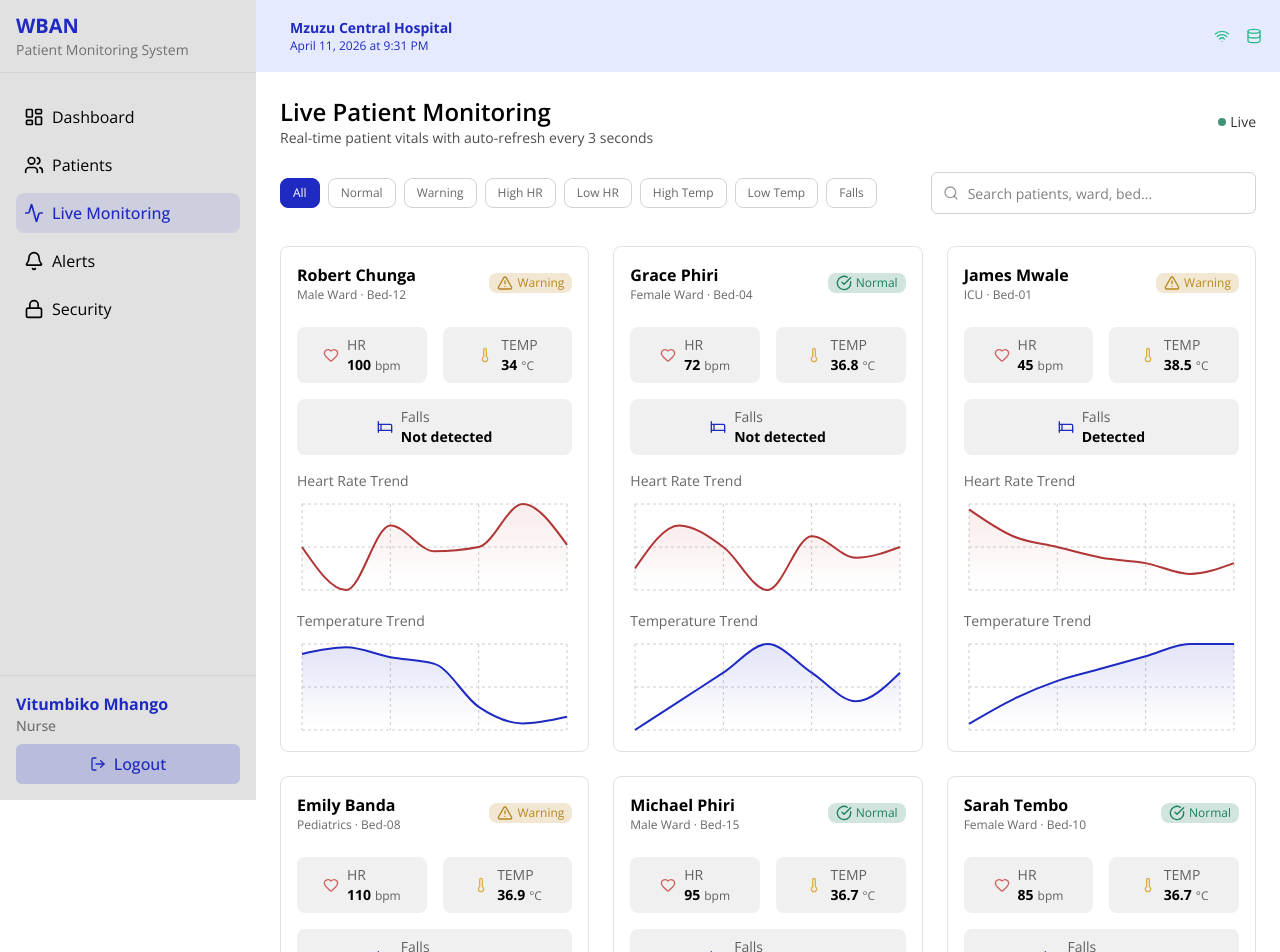
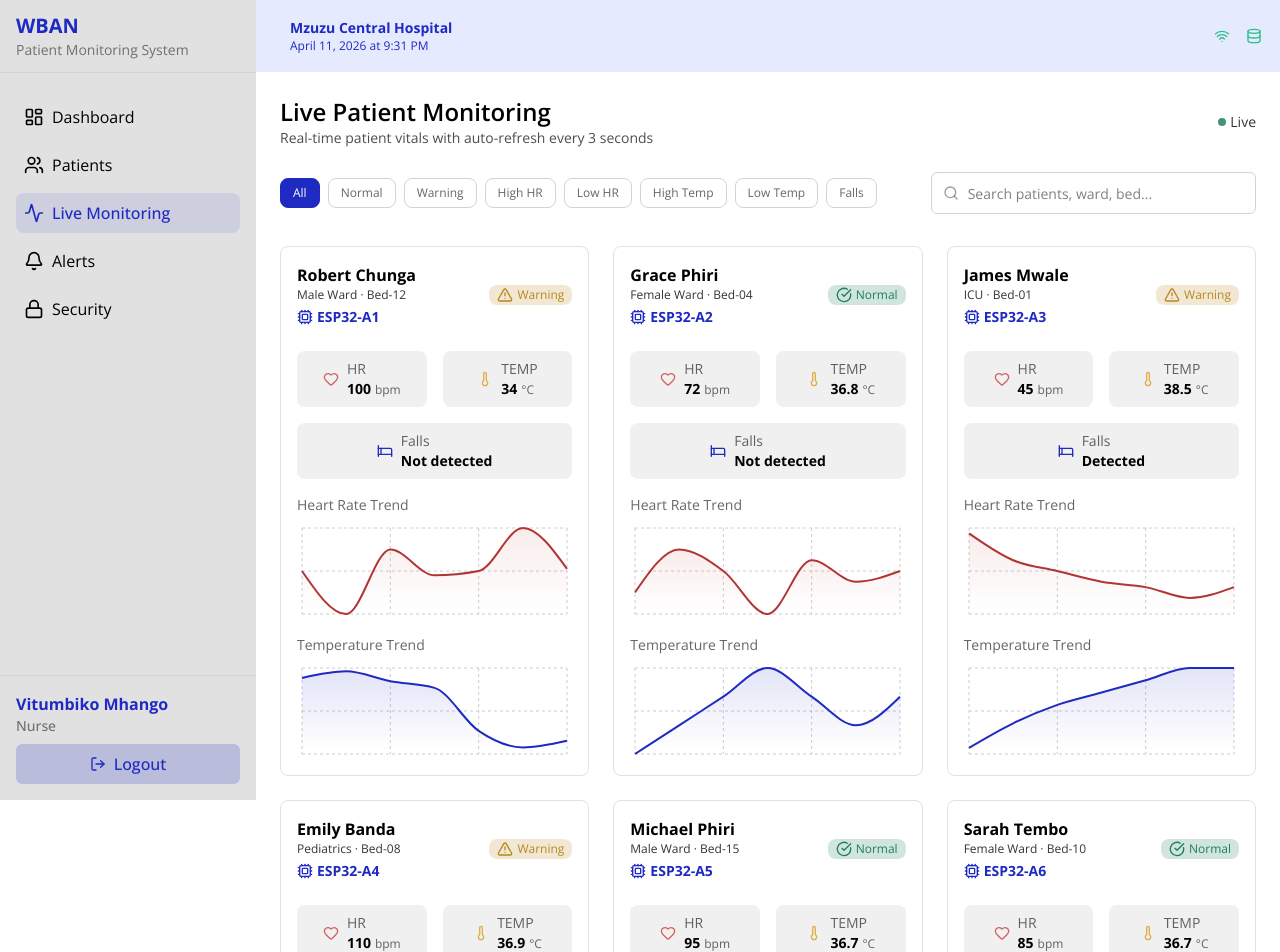
Before and after one commit to Vitumbiko-Mhango/wban-ui, a React (Vite) app: page /staff/live-monitoring in a window 1280 px wide. Shown: the top 952 px of the page. Built offline with nearby package versions, Linux system fonts and the light colour scheme.

Commit message:
fixed patient card

```diff
--- a/src/components/LiveMonitorCard.jsx
+++ b/src/components/LiveMonitorCard.jsx
@@ -2,6 +2,7 @@ import {
   AlertTriangle,
   Bed,
   CheckCircle,
+  Cpu,
   Heart,
   Thermometer,
 } from "lucide-react";
@@ -42,6 +43,7 @@ const LiveMonitorCard = ({
   fallsDetected = false,
   hrData,
   tempData,
+  assignedDevice,
 }) => {
   const isWarning = deriveStatus({ hr, temp }) === "warning";
 
@@ -49,11 +51,18 @@ const LiveMonitorCard = ({
     <div className="border border-surface-a20 p-4 rounded-lg">
       {/* heading */}
       <div className="flex items-center justify-between">
-        <div>
-          <h3 className="font-bold">{name}</h3>
-          <p className="text-xs text-dark-a0/60">
-            {ward} · {bed}
-          </p>
+        <div className="space-y-1">
+          <h3 className="font-bold flex flex-col">
+            {name}
+            <span className="text-xs font-normal text-dark-a0/80">
+              {ward} · {bed}
+            </span>
+          </h3>
+          {/* <p className="text-xs text-dark-a0/60"></p> */}
+          <div className="flex items-center gap-1 text-sm text-primary-a20 font-bold">
+            <Cpu className="size-4" />
+            <span>{assignedDevice}</span>
+          </div>
         </div>
         {isWarning ? (
           <div className="text-xs text-warning-a0 px-2 py-0.5 rounded-lg inline-flex items-center gap-1 bg-warning-a0/20">
--- a/src/components/common/Layout.jsx
+++ b/src/components/common/Layout.jsx
@@ -107,7 +107,7 @@ const Layout = ({ menuItems = [] }) => {
         </header>
 
         {/* main content */}
-        <main className="flex-1 p-6">
+        <main className="flex-1 p-4 md:p-6">
           <Outlet />
         </main>
       </div>
--- a/src/samplePatients.jsx
+++ b/src/samplePatients.jsx
@@ -6,6 +6,7 @@ export const samplePatients = [
     hr: 100,
     temp: 34,
     fallsDetected: false,
+    assignedDevice: "ESP32-A1",
     hrData: [
       { time: "10:27", bpm: 80 },
       { time: "10:30", bpm: 60 },
@@ -32,6 +33,7 @@ export const samplePatients = [
     hr: 72,
     temp: 36.8,
     fallsDetected: false,
+    assignedDevice: "ESP32-A2",
     hrData: [
       { time: "09:00", bpm: 70 },
       { time: "09:15", bpm: 74 },
@@ -58,6 +60,7 @@ export const samplePatients = [
     hr: 45,
     temp: 38.5,
     fallsDetected: true,
+    assignedDevice: "ESP32-A3",
     hrData: [
       { time: "08:00", bpm: 55 },
       { time: "08:15", bpm: 50 },
@@ -84,6 +87,7 @@ export const samplePatients = [
     hr: 110,
     temp: 36.9,
     fallsDetected: false,
+    assignedDevice: "ESP32-A4",
     hrData: [
       { time: "09:00", bpm: 110 },
       { time: "09:15", bpm: 108 },
@@ -110,6 +114,7 @@ export const samplePatients = [
     hr: 95,
     temp: 36.7,
     fallsDetected: false,
+    assignedDevice: "ESP32-A5",
     hrData: [
       { time: "09:00", bpm: 95 },
       { time: "09:15", bpm: 94 },
@@ -136,6 +141,7 @@ export const samplePatients = [
     hr: 85,
     temp: 36.7,
     fallsDetected: false,
+    assignedDevice: "ESP32-A6",
     hrData: [
       { time: "09:00", bpm: 85 },
       { time: "09:15", bpm: 84 },
```
